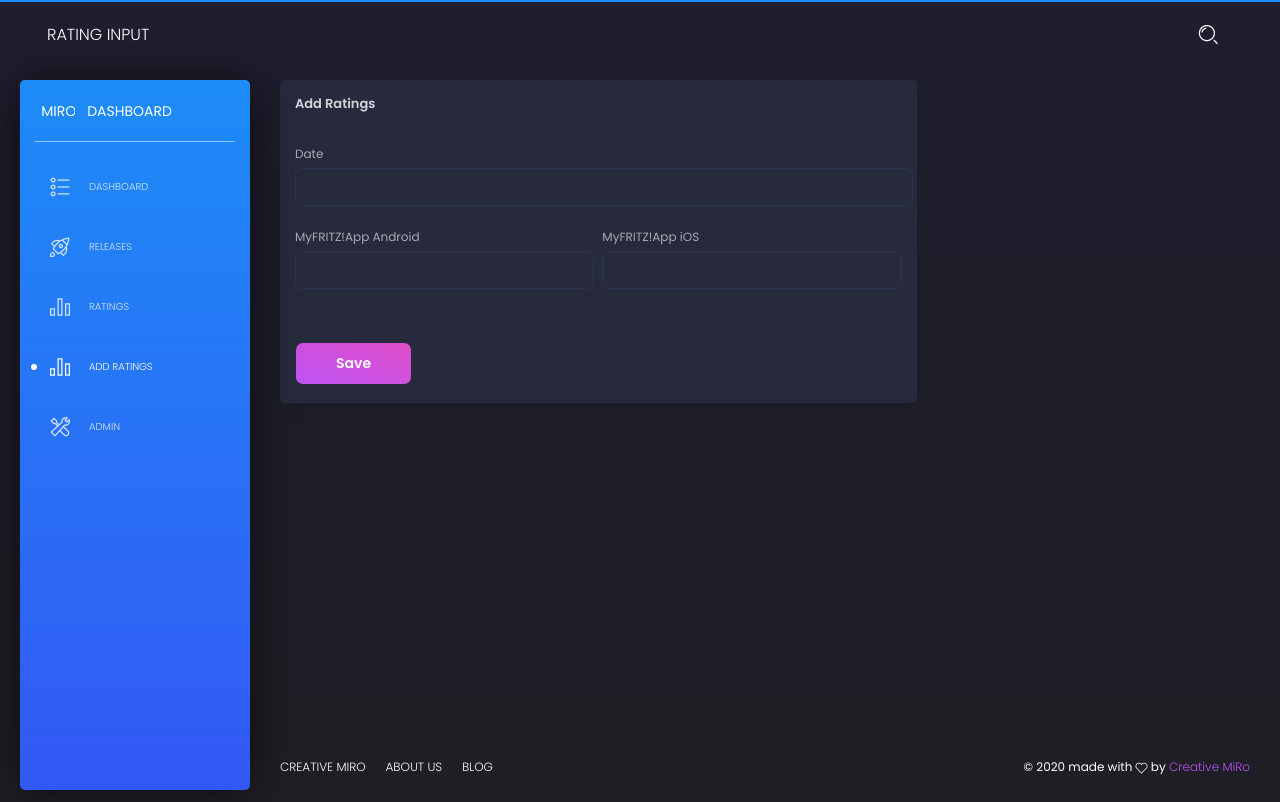
After one commit to mrommel/smarttimeline, a Django app: page /timeline/rating_input in a window 1280 px wide. The commit adds this page. Run offline with Django 3.2, Linux system fonts and the light colour scheme; some libraries are stand-ins or nearby versions.

Commit message:
add formular

```diff
--- a/timeline/admin.py
+++ b/timeline/admin.py
@@ -28,3 +28,5 @@ class AppAdmin(admin.ModelAdmin):
 admin.site.register(App, AppAdmin)
 admin.site.register(Version)
 admin.site.register(Rating)
+
+admin.site.site_header = "MiRo Admin"
--- a/timeline/form.py
+++ b/timeline/form.py
@@ -20,3 +20,25 @@ class VersionModelForm(forms.ModelForm):
     class Meta:
         model = Version
         fields = ['pub_date', 'name', 'changelog', ]
+
+
+class AllRatingsForm(forms.Form):
+    date = forms.DateField(
+        label='date published',
+        widget=forms.DateInput(
+            attrs={'class': 'form-control'}
+        ))
+    myf_android = forms.DecimalField(
+        max_digits=3,
+        decimal_places=2,
+        widget=forms.NumberInput(
+            attrs={'class': 'form-control'}
+        )
+    )
+    myf_ios = forms.DecimalField(
+        max_digits=3,
+        decimal_places=2,
+        widget=forms.NumberInput(
+            attrs={'class': 'form-control'}
+        )
+    )
--- a/timeline/templates/generic.html
+++ b/timeline/templates/generic.html
@@ -52,6 +52,12 @@
               				<p>Ratings</p>
             			</a>
           			</li>
+					<li class="{% block rating_input_active %} {% endblock %}">
+						<a href="./rating_input">
+							<i class="tim-icons icon-chart-bar-32"></i>
+              				<p>add Ratings</p>
+						</a>
+					</li>
           			<li>
             			<a href="/admin" target="_BLANK">
               				<i class="tim-icons icon-settings"></i>
--- /dev/null
+++ b/timeline/templates/timeline/rating_form.html
@@ -0,0 +1,58 @@
+{% extends "generic.html" %}
+
+{% block title %}Rating input{% endblock %}
+
+{% block rating_input_active %}active {% endblock %}
+
+{% block content %}
+    <div class="row">
+        <div class="col-md-8">
+            <div class="card">
+                <div class="card-header">
+                    <h5 class="title">Add Ratings</h5>
+                </div>
+
+                <form action="./rating_input" method="post">
+                    {% csrf_token %}
+                    {{ form.non_field_errors }}
+                    <div class="card-body">
+
+                        <div class="row">
+                            <div class="col-md-12 pr-md-1">
+                                <div class="form-group">
+                                    {{ form.date.errors }}
+                                    <label for="{{ form.date.id_for_label }}">Date</label>
+                                    {{ form.date }}
+                                </div>
+                            </div>
+                        </div>
+
+
+                        <div class="row">
+                            <div class="col-md-6 pr-md-1">
+                                <div class="form-group">
+                                    {{ form.myf_android.errors }}
+                                    <label for="{{ form.myf_android.id_for_label }}">MyFRITZ!App Android</label>
+                                    {{ form.myf_android }}
+                                </div>
+                            </div>
+                            <div class="col-md-6 pl-md-1">
+                                <div class="form-group">
+                                    {{ form.myf_ios.errors }}
+                                    <label for="{{ form.myf_ios.id_for_label }}">MyFRITZ!App iOS</label>
+                                    {{ form.myf_ios }}
+                                </div>
+                            </div>
+                        </div>
+                    </div>
+
+                    <div class="card-footer">
+                        <button type="submit" class="btn btn-fill btn-primary">Save</button>
+                    </div>
+                </form>
+            </div>
+        </div>
+    </div>
+
+
+{% endblock %}
--- a/timeline/templates/timeline/ratings.html
+++ b/timeline/templates/timeline/ratings.html
@@ -54,6 +54,7 @@
 					<canvas id="canvas"></canvas>
 				</div>
 			</div>
+
 		</div>
 	</div>
 
@@ -73,8 +74,8 @@
 									<th>App</th>
 									<th>Current Version</th>
 									<th>Current Rating</th>
-									<th>Last Month (Delta)</th>
-									<th>Last Month (Delta)</th>
+									<th>1 Month ago (Delta)</th>
+									<th>6 Month ago (Delta)</th>
 								</tr>
 							</thead>
 							<tbody>
@@ -85,6 +86,7 @@
 									<td>{{ app.current_version.name }}</td>
 									<td>{{ app.current_rating.rating }}</td>
 									<td>{{ app.last_month_rating.rating }} (<span class="{% if app.last_month_rating_delta < 0 %}negative{% elif app.last_month_rating_delta == 0.0 %}normal{% else %}positive{% endif %}">{{ app.last_month_rating_delta }}</span>)</td>
+									<td>{{ app.six_month_ago_rating.rating }} (<span class="{% if app.six_month_ago_rating_delta < 0 %}negative{% elif app.six_month_ago_rating_delta == 0.0 %}normal{% else %}positive{% endif %}">{{ app.six_month_ago_rating_delta }}</span>)</td>
 								</tr>
 							{% endfor %}
 							</tbody>
--- a/timeline/urls.py
+++ b/timeline/urls.py
@@ -5,6 +5,7 @@ from . import views
 urlpatterns = [
     path('', views.index, name='index'),
     path('dashboard', views.index, name='index'),
+    path('releases', views.releases, name='releases'),
     path('ratings', views.ratings, name='ratings'),
-    path('releases', views.releases, name='releases'),
+    path('rating_input', views.add_ratings, name='add_ratings'),
 ]
--- a/timeline/views.py
+++ b/timeline/views.py
@@ -1,8 +1,11 @@
 from django.http import HttpResponse
-from django.template import loader
+from django.template import loader, RequestContext
 
 from .models import App, Version, Rating
 from .utils import first, ChartData, ChartDataset, ChartMarker
+from .form import AllRatingsForm
+from django.http import HttpResponseRedirect
+from django.shortcuts import render
 
 
 def index(request):
@@ -91,3 +94,22 @@ def ratings(request):
         'chart_data': chart_data
     }
     return HttpResponse(template.render(context, request))
+
+
+def add_ratings(request):
+    # if this is a POST request we need to process the form data
+    if request.method == 'POST':
+        # create a form instance and populate it with data from the request:
+        form = AllRatingsForm(request.POST)
+        # check whether it's valid:
+        if form.is_valid():
+            # process the data in form.cleaned_data as required
+            # ...
+            # redirect to a new URL:
+            return HttpResponseRedirect('/thanks/')
+
+    # if a GET (or any other method) we'll create a blank form
+    else:
+        form = AllRatingsForm()
+
+    return render(request, 'timeline/rating_form.html', {'form': form})
```
Also changed, not shown: timeline/models.py (+20 -0 lines).
